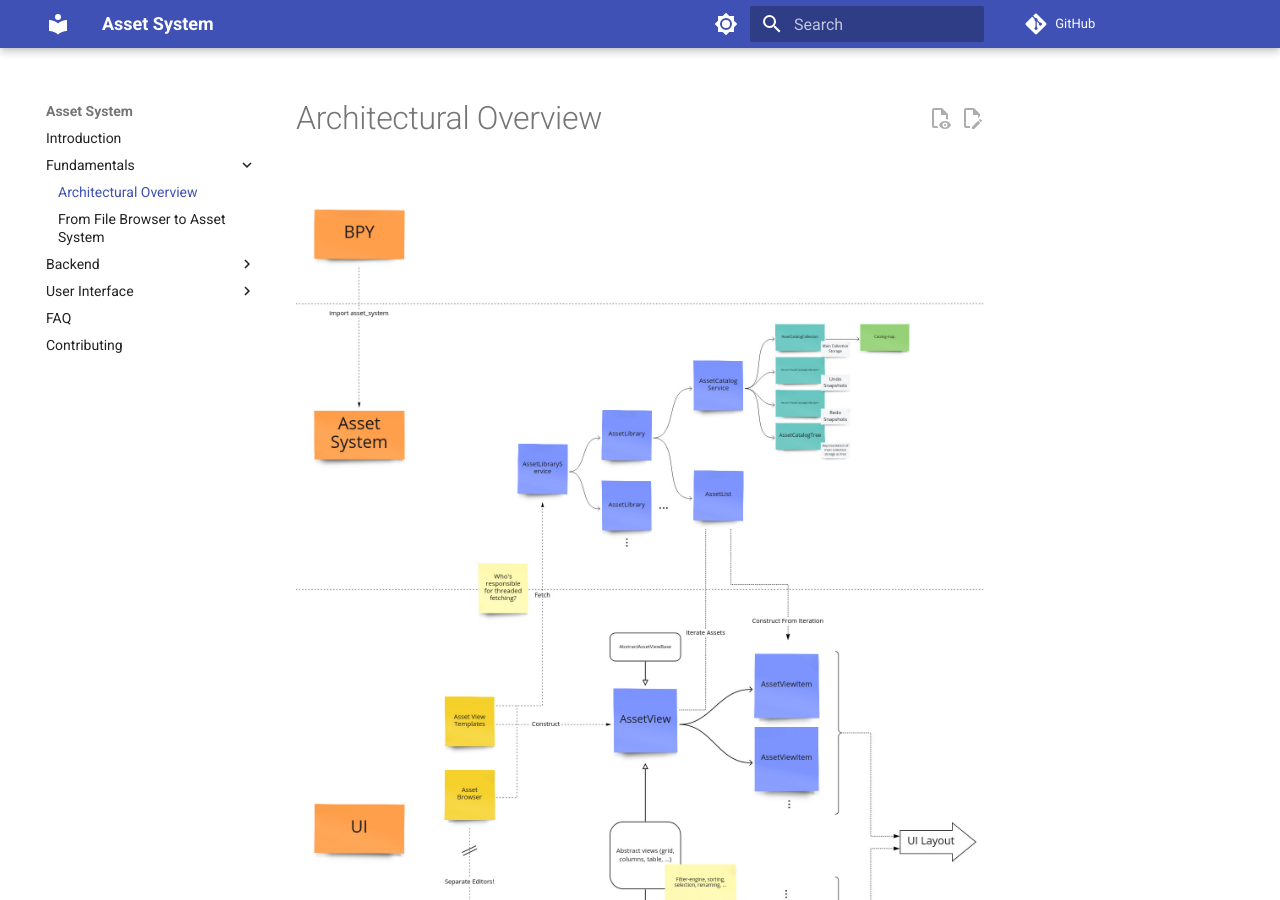
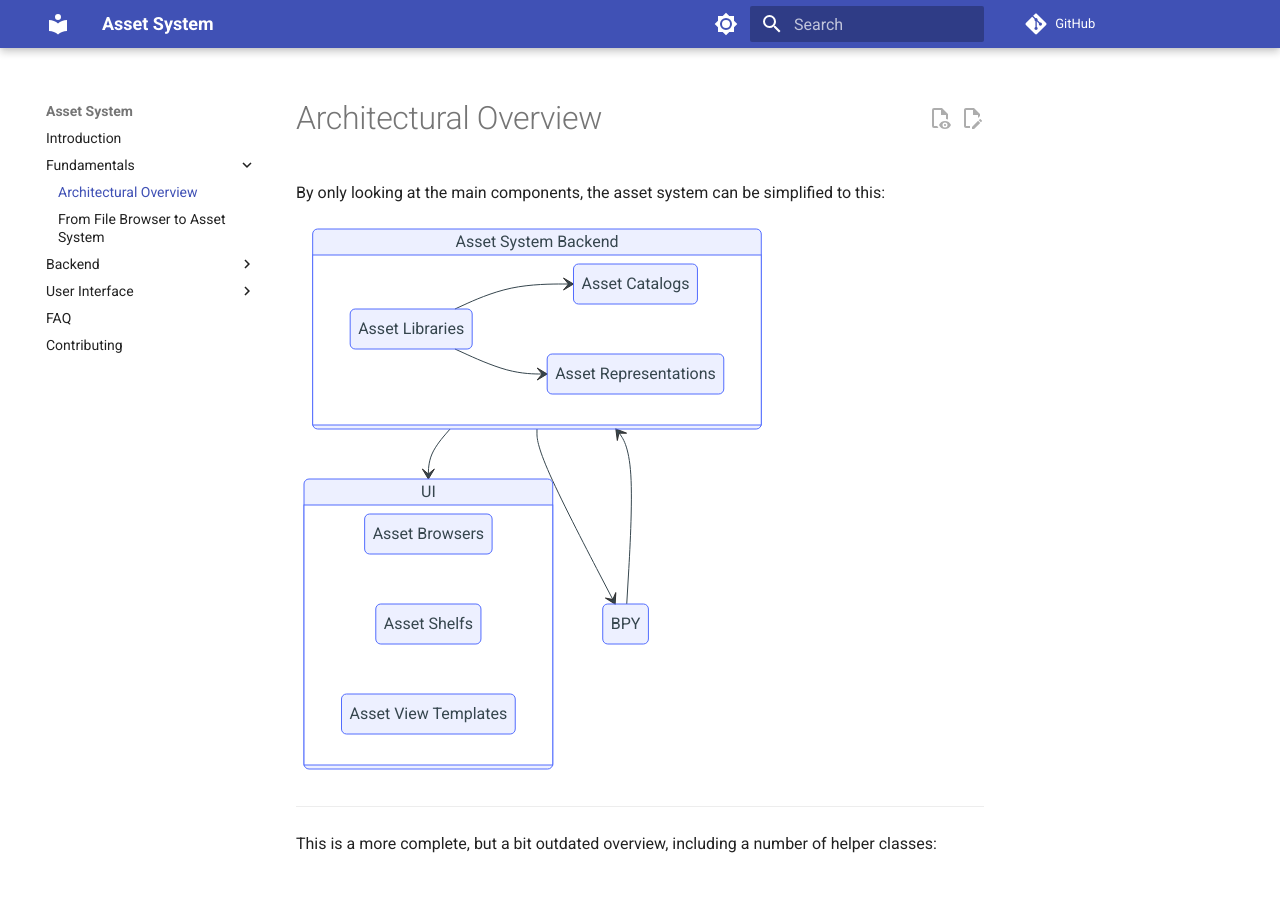
Before and after one commit to julianeisel/devdocs, an MkDocs documentation site: the page built from docs/fundamentals/architectural_overview.md, in a window 1280 px wide and 900 px high. Built offline with MkDocs 1.6.1 and Material for MkDocs 9.7.7, drawn with Linux system fonts in a browser that asks for light colours; comment, search, counter and statistics services are not loaded.

Commit message:
Add graph generation, use for asset system overview

````diff
--- a/docs/fundamentals/architectural_overview.md
+++ b/docs/fundamentals/architectural_overview.md
@@ -1,3 +1,41 @@
 # Architectural Overview
 
+By only looking at the main components, the asset system can be simplified to this:
+
+<!-- Abusing state diagrams a bit here :) -->
+``` mermaid
+stateDiagram-v2
+  direction TB
+
+  asset_system_backend: Asset System Backend
+
+  asset_system_backend --> UI
+  BPY --> asset_system_backend
+  asset_system_backend --> BPY
+
+  state asset_system_backend {
+    direction LR
+
+    asset_libraries: Asset Libraries
+    asset_catalogs: Asset Catalogs
+    asset_representations: Asset Representations
+
+    asset_libraries --> asset_catalogs
+    asset_libraries --> asset_representations
+  }
+
+  state UI {
+    direction RL
+
+    asset_browser: Asset Browsers
+    asset_shelf: Asset Shelfs
+    asset_views: Asset View Templates
+  }
+
+```
+
+---
+
+This is a more complete, but a bit outdated overview, including a number of helper classes:
+
 ![(Outdated) architectural overview](../img/Architecture%20Design%20-%20Planned%20Design%20(WIP).jpg)
--- a/mkdocs.yml
+++ b/mkdocs.yml
@@ -46,7 +46,11 @@ markdown_extensions:
   - toc:
       permalink: True
   - callouts
-  - pymdownx.superfences
+  - pymdownx.superfences:
+      custom_fences:
+        - name: mermaid
+          class: mermaid
+          format: !!python/name:pymdownx.superfences.fence_code_format
   - def_list
 
 plugins:
````
